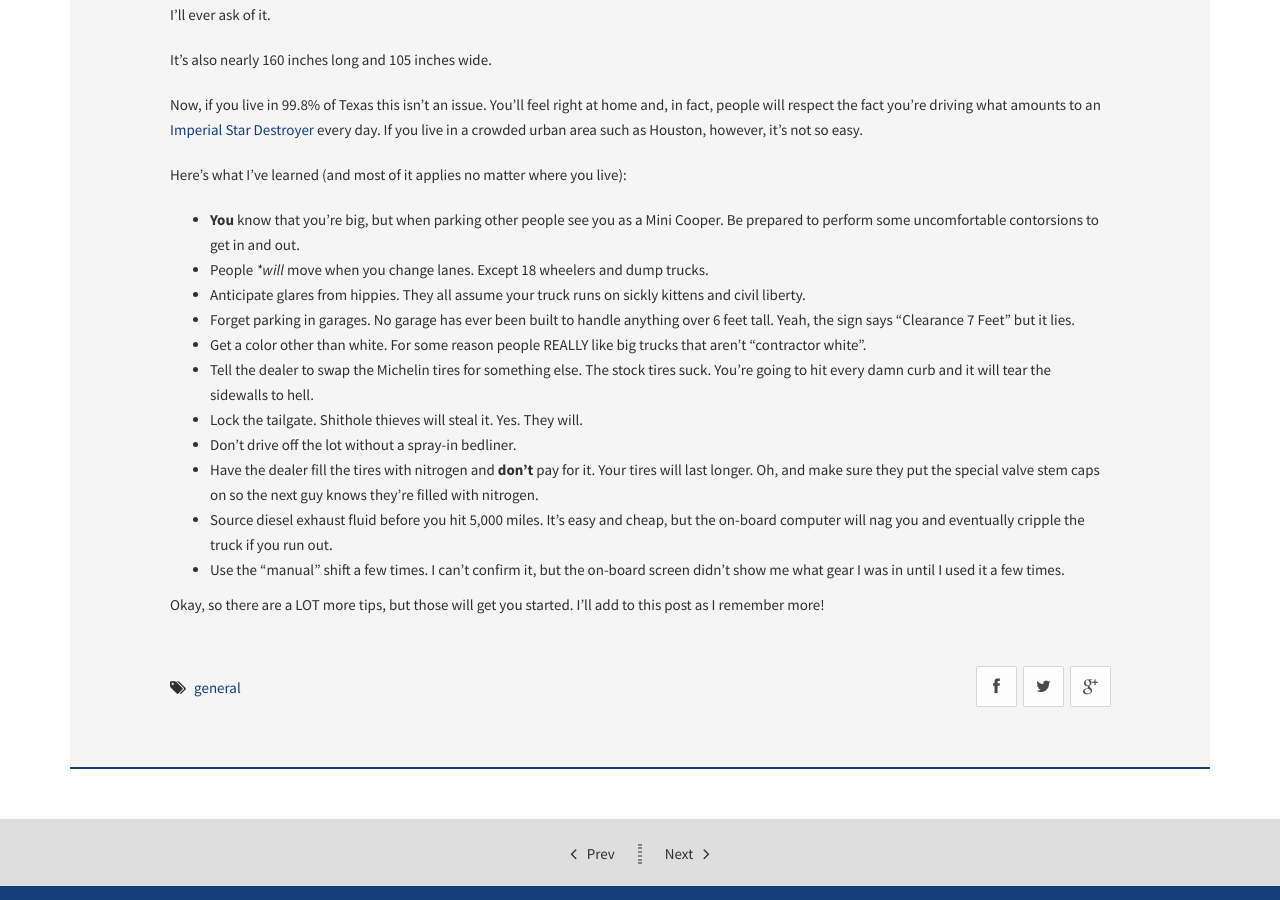
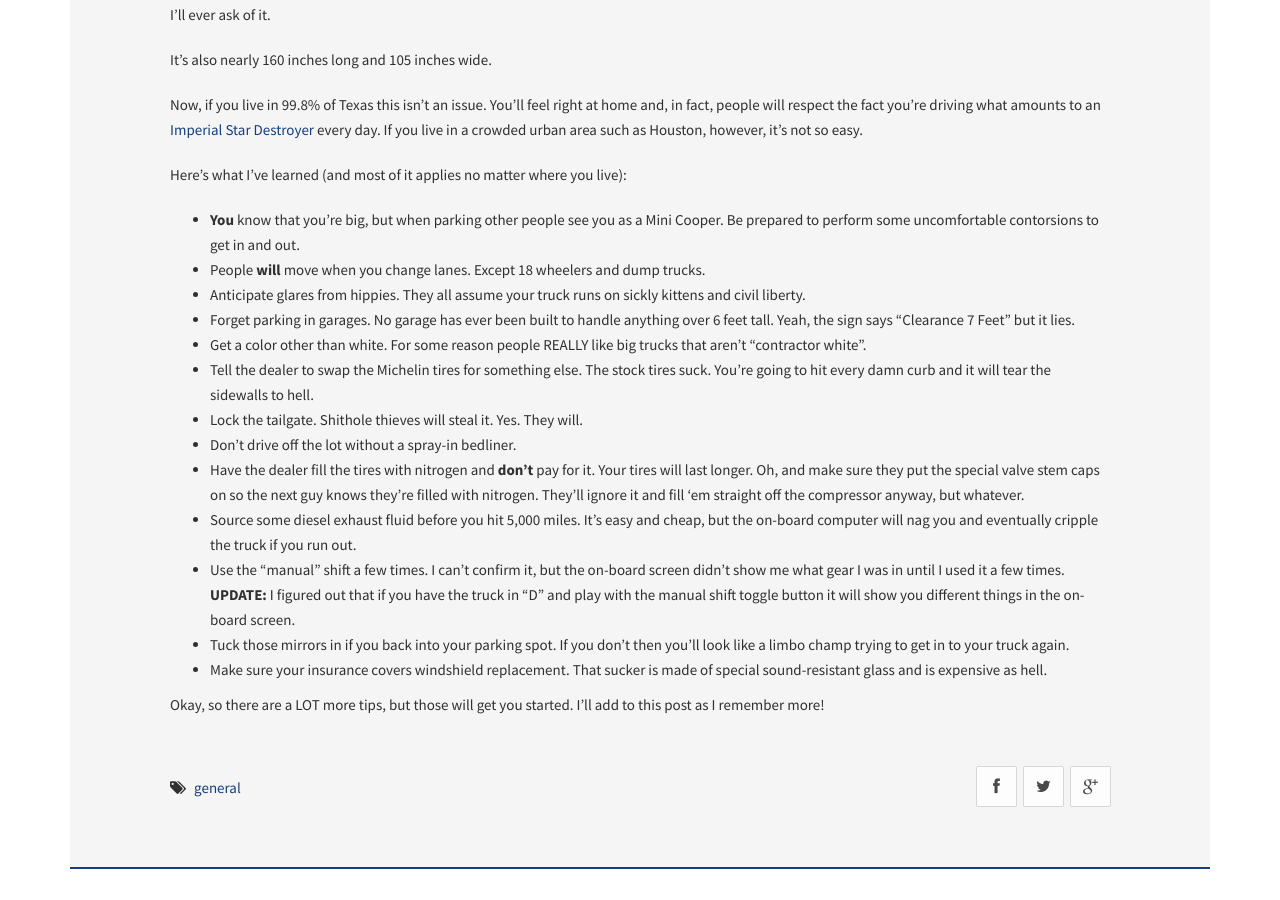
Before and after one commit to gregmajor/gregmajor.github.io, a Jekyll site: the page built from _posts/2015-03-24-driving-big-trucks-in-houston.markdown, in a window 1280 px wide and 900 px high, scrolled down 523 px. Built offline with Jekyll 4.4.1, drawn with Linux system fonts in a browser that asks for light colours; Markdown is read by kramdown in place of the engine named in the settings.

Commit message:
Update a blog post

```diff
--- a/_posts/2015-03-24-driving-big-trucks-in-houston.markdown
+++ b/_posts/2015-03-24-driving-big-trucks-in-houston.markdown
@@ -16,15 +16,17 @@ Now, if you live in 99.8% of Texas this isn't an issue. You'll feel right at hom
 Here's what I've learned (and most of it applies no matter where you live):
 
 - **You** know that you're big, but when parking other people see you as a Mini Cooper. Be prepared to perform some uncomfortable contorsions to get in and out.
-- People **will* move when you change lanes. Except 18 wheelers and dump trucks.
+- People **will** move when you change lanes. Except 18 wheelers and dump trucks.
 - Anticipate glares from hippies. They all assume your truck runs on sickly kittens and civil liberty.
 - Forget parking in garages. No garage has ever been built to handle anything over 6 feet tall. Yeah, the sign says "Clearance 7 Feet" but it lies.
 - Get a color other than white. For some reason people REALLY like big trucks that aren't "contractor white".
 - Tell the dealer to swap the Michelin tires for something else. The stock tires suck. You're going to hit every damn curb and it will tear the sidewalls to hell.
 - Lock the tailgate. Shithole thieves will steal it. Yes. They will.
 - Don't drive off the lot without a spray-in bedliner.
-- Have the dealer fill the tires with nitrogen and **don't** pay for it. Your tires will last longer. Oh, and make sure they put the special valve stem caps on so the next guy knows they're filled with nitrogen.
-- Source diesel exhaust fluid before you hit 5,000 miles. It's easy and cheap, but the on-board computer will nag you and eventually cripple the truck if you run out.
-- Use the "manual" shift a few times. I can't confirm it, but the on-board screen didn't show me what gear I was in until I used it a few times.
+- Have the dealer fill the tires with nitrogen and **don't** pay for it. Your tires will last longer. Oh, and make sure they put the special valve stem caps on so the next guy knows they're filled with nitrogen. They'll ignore it and fill 'em straight off the compressor anyway, but whatever.
+- Source some diesel exhaust fluid before you hit 5,000 miles. It's easy and cheap, but the on-board computer will nag you and eventually cripple the truck if you run out.
+- Use the "manual" shift a few times. I can't confirm it, but the on-board screen didn't show me what gear I was in until I used it a few times. **UPDATE:** I figured out that if you have the truck in "D" and play with the manual shift toggle button it will show you different things in the on-board screen.
+- Tuck those mirrors in if you back into your parking spot. If you don't then you'll look like a limbo champ trying to get in to your truck again.
+- Make sure your insurance covers windshield replacement. That sucker is made of special sound-resistant glass and is expensive as hell.
 
 Okay, so there are a LOT more tips, but those will get you started. I'll add to this post as I remember more!
```
